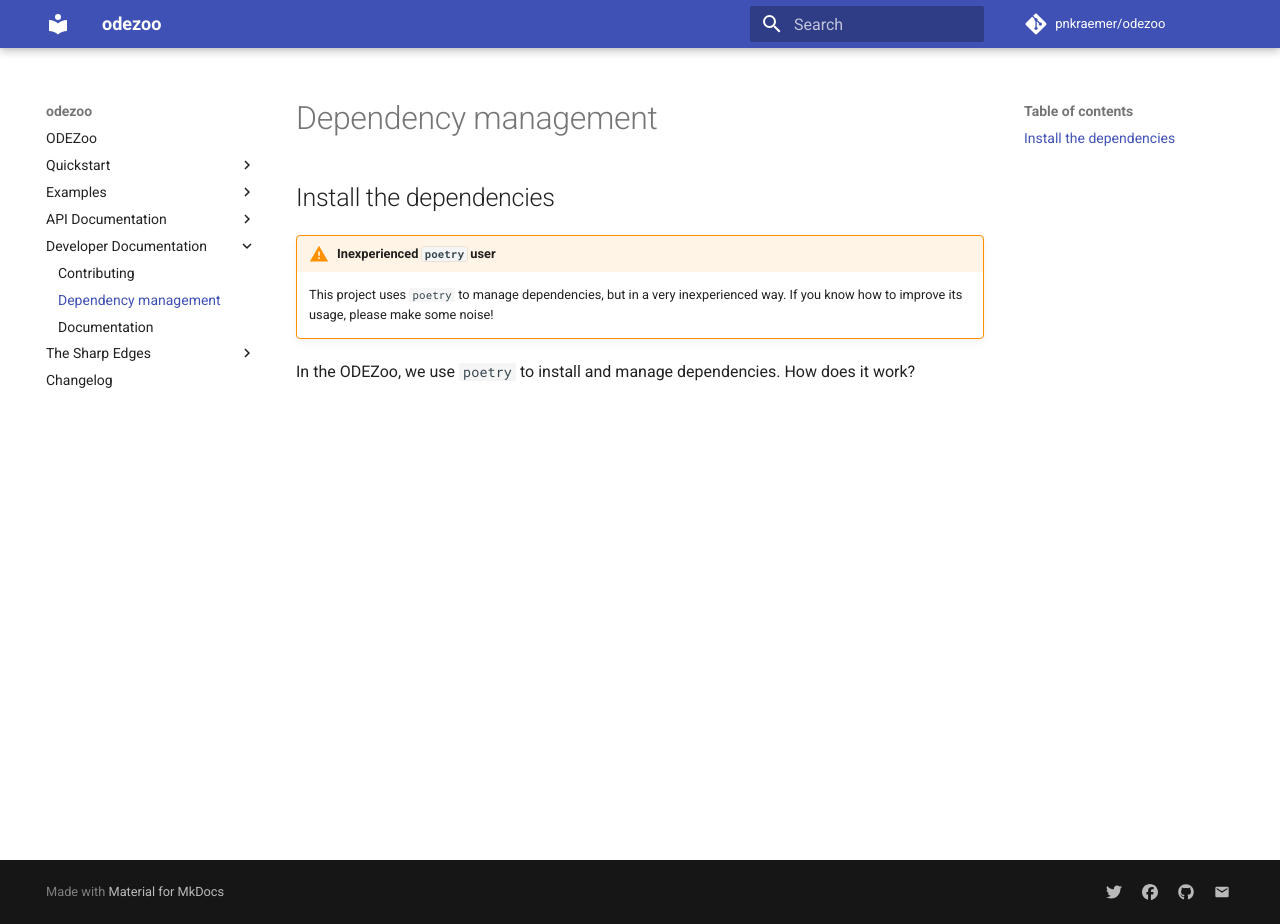
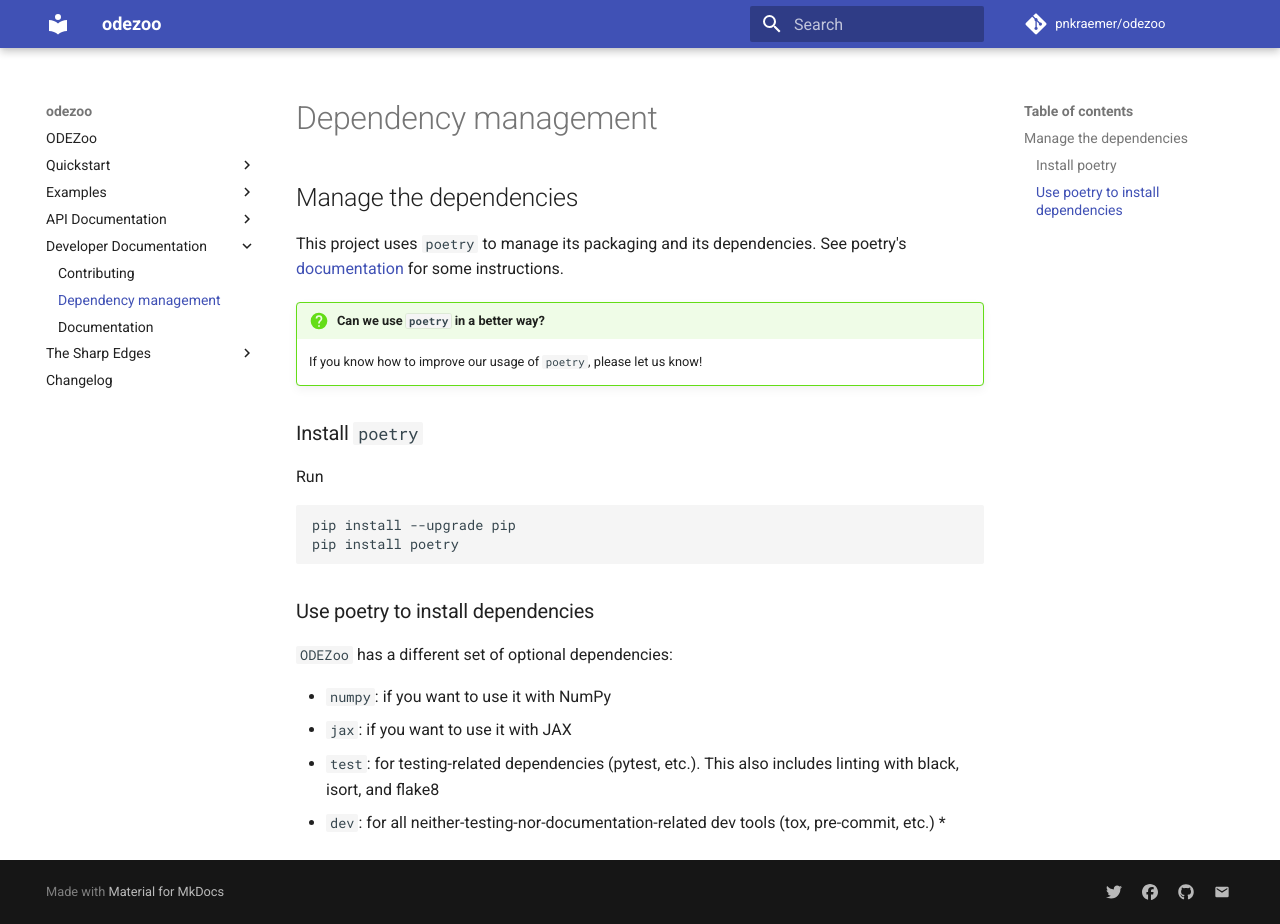
Before and after one commit to pnkraemer/diffeqzoo, an MkDocs documentation site: the page built from docs/dev_docs/dependency_management.md, in a window 1280 px wide and 924 px high. Built offline with MkDocs 1.6.1 and Material for MkDocs 9.7.7, drawn with Linux system fonts in a browser that asks for light colours; comment, search, counter and statistics services are not loaded.

````diff
--- a/docs/dev_docs/dependency_management.md
+++ b/docs/dev_docs/dependency_management.md
@@ -1,9 +1,28 @@
-# Install the dependencies
+# Manage the dependencies
 
-!!! warning "Inexperienced ``poetry`` user"
+This project uses ``poetry`` to manage its packaging and its dependencies.
+See poetry's [documentation](https://python-poetry.org/docs/configuration/) for some instructions.
 
-    This project uses ``poetry`` to manage dependencies, but in a very inexperienced way.
-    If you know how to improve its usage, please make some noise!
+!!! question "Can we use ``poetry`` in a better way?"
 
-In the ODEZoo, we use `poetry` to install and manage dependencies.
-How does it work?
+    If you know how to improve our usage of ``poetry``, please let us know!
+
+
+## Install ``poetry``
+
+Run
+
+```commandline
+pip install --upgrade pip
+pip install poetry
+```
+
+## Use poetry to install dependencies
+
+``ODEZoo`` has a different set of optional dependencies:
+
+* `numpy`: if you want to use it with NumPy
+* `jax`: if you want to use it with JAX
+* `test`: for testing-related dependencies (pytest, etc.). This also includes linting with black, isort, and flake8
+* `dev`: for all neither-testing-nor-documentation-related dev tools (tox, pre-commit, etc.)
+*
--- a/setup.cfg
+++ b/setup.cfg
@@ -37,14 +37,12 @@
 
 [tox:tox]
 isolated_build = true
-envlist = py36, py37, py38, py39, format, lint, build
+envlist = py38, py39, format, lint, build
 
 [gh-actions]
 python =
     3.9: py39
     3.8: py38, format, lint, build
-    3.7: py37
-    3.6: py36
 
 [testenv]
 allowlist_externals = pytest
````
Also changed, not shown: docs/dev_docs/documentation.md (+1 -1 lines), 2 other files.
